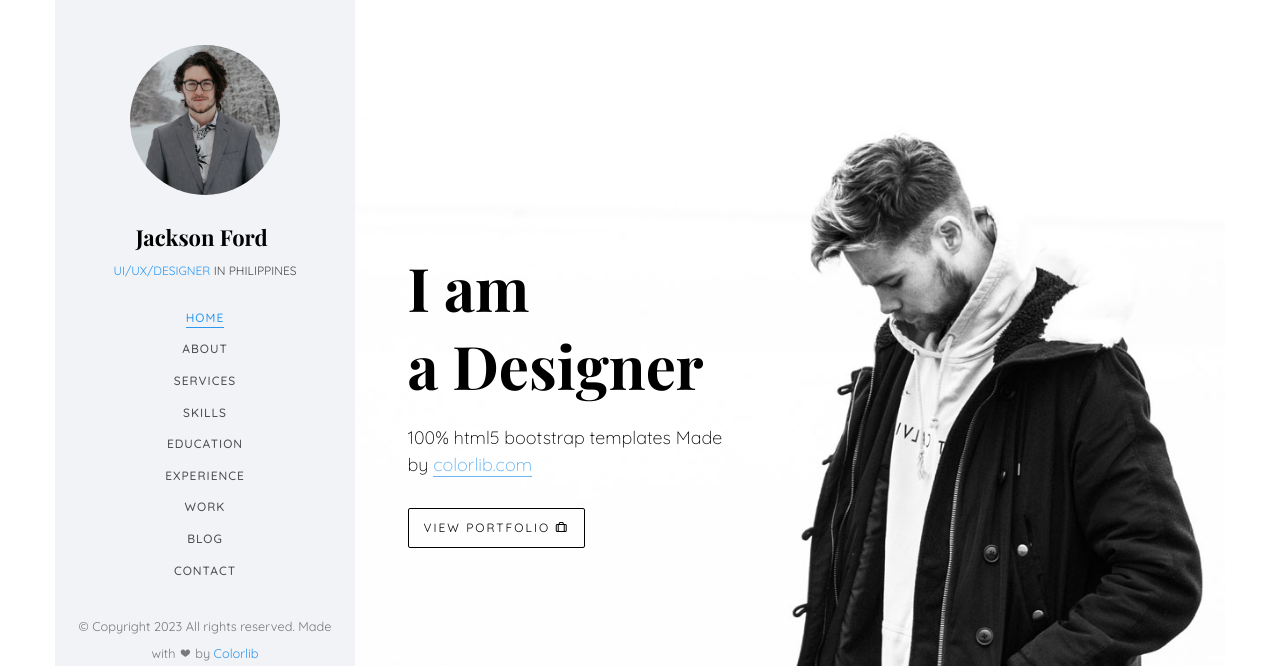
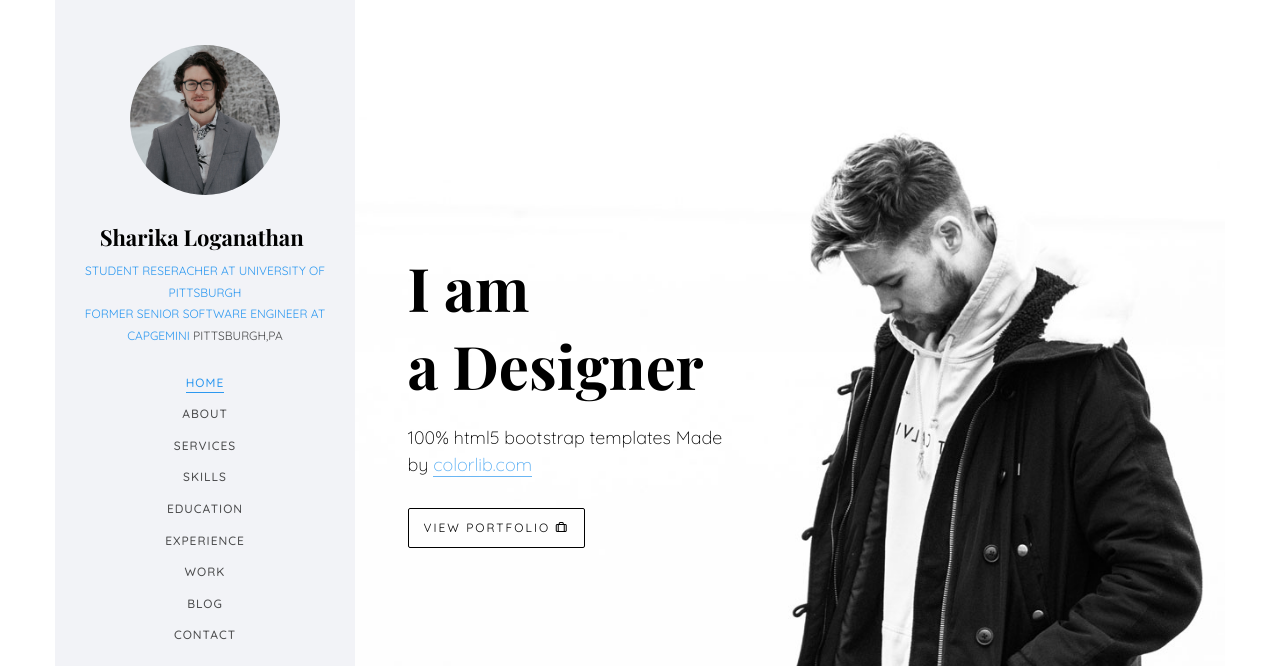
Before and after one commit to sharikalog7/sharika.loganathan.github.io, a plain HTML site: page index.html in a window 1280 px wide. Shown: the top 666 px of the page. Drawn offline with nearby package versions, Linux system fonts and the light colour scheme; files whose address does not match are found by name; a web font is replaced by a local one.

Commit message:
Update index.html

```diff
--- a/index.html
+++ b/index.html
@@ -57,8 +57,8 @@
 		<aside id="colorlib-aside" role="complementary" class="border js-fullheight">
 			<div class="text-center">
 				<div class="author-img" style="background-image: url(images/about.jpg);"></div>
-				<h1 id="colorlib-logo"><a href="index.html">Jackson Ford</a></h1>
-				<span class="position"><a href="#">UI/UX/Designer</a> in Philippines</span>
+				<h1 id="colorlib-logo"><a href="index.html">Sharika Loganathan</a></h1>
+				<span class="position"><a href="#">Student Reseracher at University of Pittsburgh <br> Former Senior Software Engineer at Capgemini</a> Pittsburgh,PA</span>
 			</div>
 			<nav id="colorlib-main-menu" role="navigation" class="navbar">
 				<div id="navbar" class="collapse">
```
